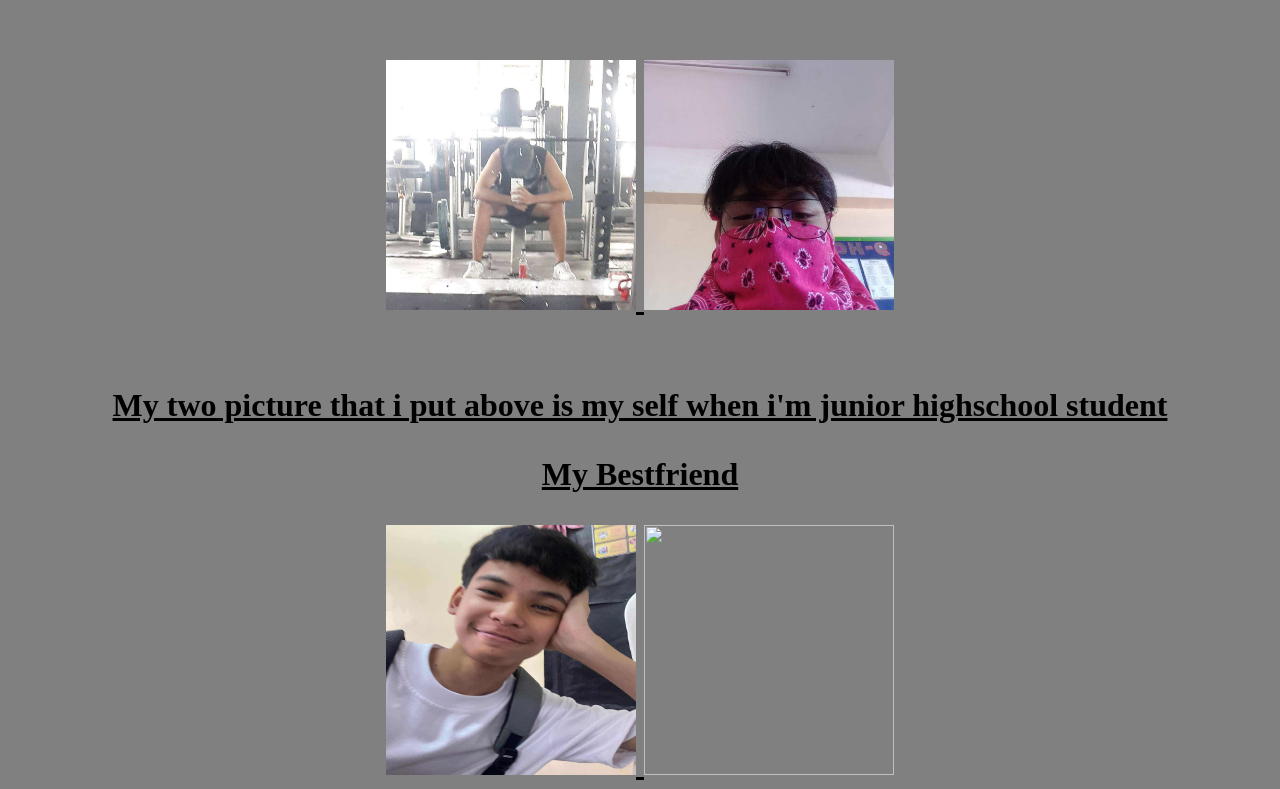
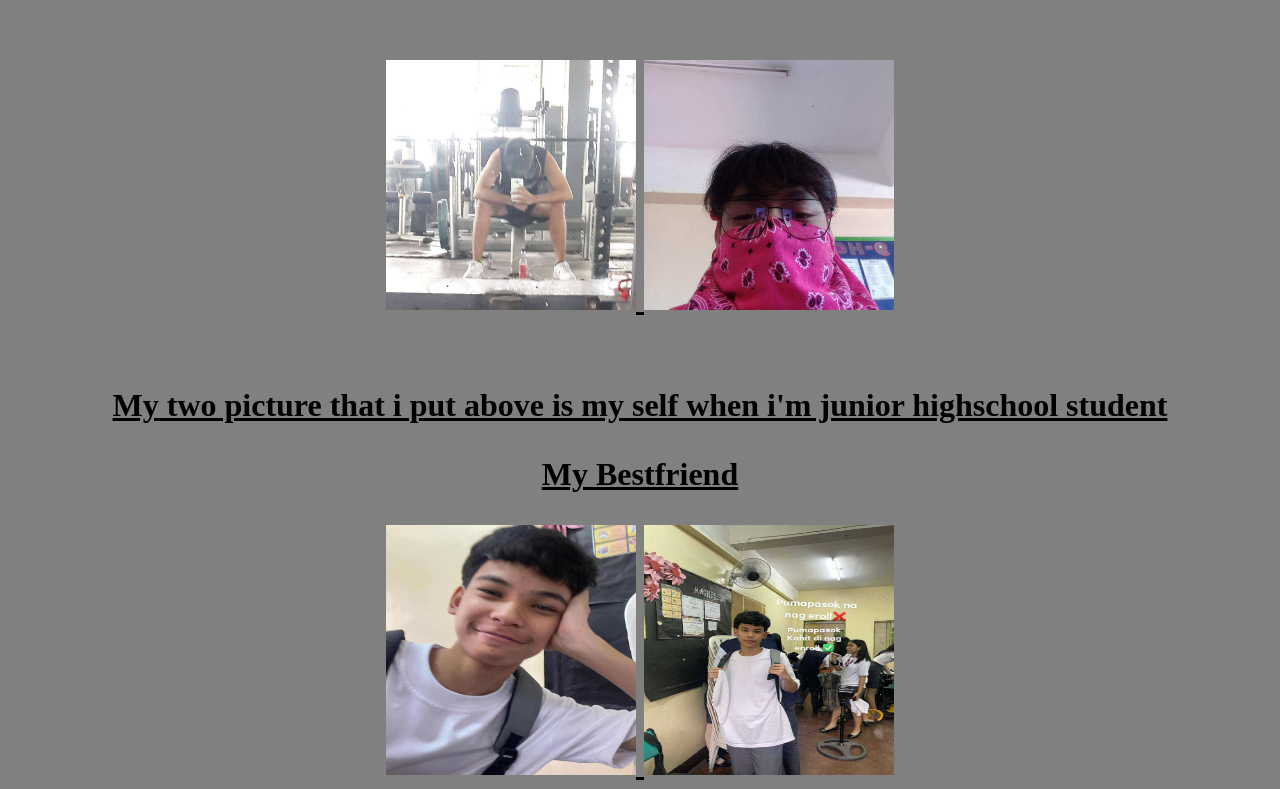
Before and after one commit to christianpana213-lgtm/Ragasa-lgtm, a plain HTML site: page index.html in a window 1280 px wide. Shown: the part 163-952 px from the top of the page. Drawn offline with Linux system fonts and the light colour scheme.

Commit message:
Update index.html

```diff
--- a/index.html
+++ b/index.html
@@ -24,7 +24,7 @@
 <center>
 
 <img src="att.gebYKzxiN4zn5MFkRCjPVneDgGW54jy92L4r4FUZYi0.jpeg" act="att.gebYKzxiN4zn5MFkRCjPVneDgGW54jy92L4r4FUZYi0.jpeg" style="width:250px;height:250px;">
-<img src="1c09907345f5be1d65ce8909bd4043f6.JPEG" act="1c09907345f5be1d65ce8909bd4043f6" style=width:250px;height:250px;">
+<img src="att.Caup3F1WBxfVu6dTDQCV0ln3q0S90CJP-Sjf26_zGEs.jpeg" act="att.Caup3F1WBxfVu6dTDQCV0ln3q0S90CJP-Sjf26_zGEs.jpeg" style=width:250px;height:250px;">
 
 </center>
 <br>
```
